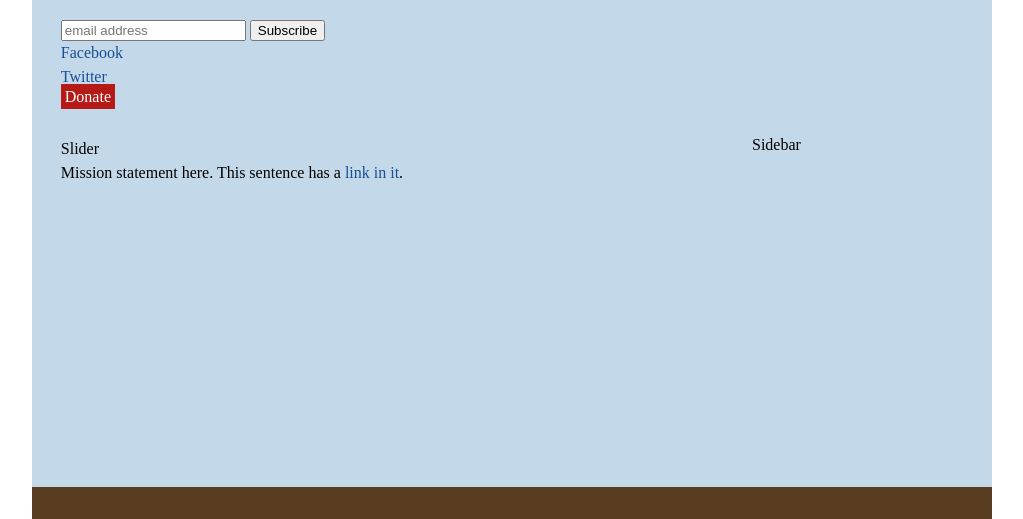
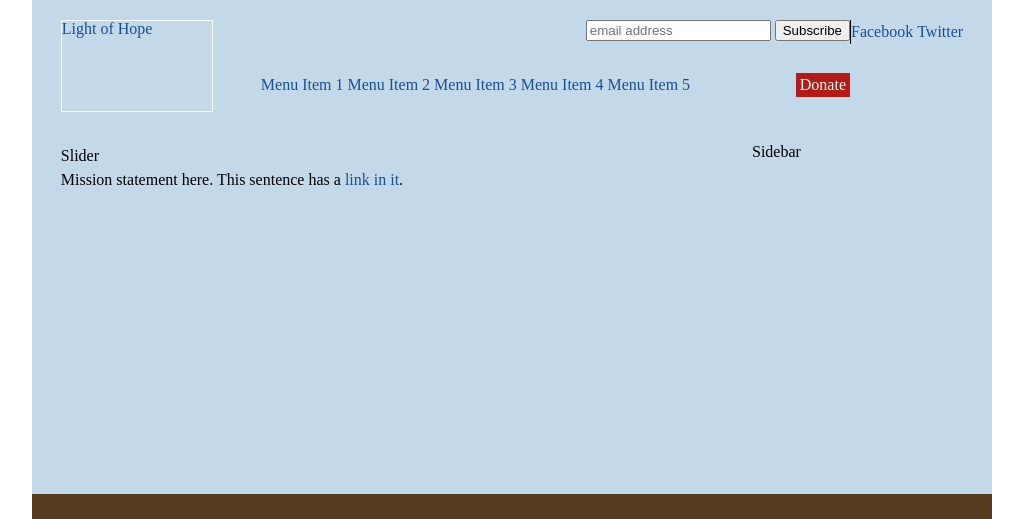
Before and after one commit to mschaefer/wp-theme-loh-neue, a WordPress theme: template home.php in a window 1280 px wide. Shown: the top 519 px of the page, without its empty margins (128-1151 px from the left). Run offline with PHP 8.4 and a stand-in for WordPress, Linux system fonts and the light colour scheme; the site name, menu and one post (Sample post) are stand-ins, and other content is empty; some libraries are stand-ins or nearby versions.

Commit message:
header layout: css

```diff
--- a/css/base.css
+++ b/css/base.css
@@ -97,15 +97,52 @@ body {
 }
 
 #header {
-  margin: 0px auto 2em;
+  margin: 0px auto;
+  position: relative;
 }
 
+  #header #logo {
+    display: block;
+    float: left;
+    width: 150px;
+    height: 90px;
+    border: 1px solid #ffffff;
+  }
+
+  #header #subscribe {
+    float: right;
+  }
+
+  #header .horiz-menu li {
+    display: inline;
+  }
+
+  #header #social-menu {
+    border-left: 1px solid #000000;
+    float: right;
+  }
+
+  #header #primary-menu {
+    float: left;
+    margin-left: 3em;
+    margin-top: 2em;
+  }
+
+    #primary-menu a:hover {
+      background-color: #ffffff;
+    }
+
+    #header .donate {
+      float: right;
+      margin-top: 2em;
+    }
+
 #footer {
-  background-color: #43311d;
   overflow: hidden;
   padding-top: 2em;
   padding-bottom: 1em;
   color: #ffffff;
+  background-color: #43311d;
   font-family: sans-serif;
 }
 
@@ -136,13 +173,13 @@ body {
       padding-right: .25em;
     }
 
-
 #home-primary {
   width: 72%;
   min-height: 350px;
   clear: left;
   float: left;
   margin-left: 3%;
+  margin-top: 2em;
 }
 
   #home-primary #slider {
@@ -156,6 +193,7 @@ body {
   width: 22%;
   float: left;
   margin-right: 3%;
+  margin-top: 2em;
 }
 
 #home-buckets {
--- a/header.php
+++ b/header.php
@@ -24,19 +24,29 @@
 <body class="<?php echo $body_class; ?>">
   <div id="content">
     <div id="header">
+      <a id="logo" href="#"><h1>Light of Hope</h1></a>
+
+      <nav id="social-menu">
+        <ul class="horiz-menu">
+          <li><a id="social-facebook" href="http://www.facebook.com/pages/Light-of-Hope-Childrens-Home-and-School/166344674228?sk=info">Facebook</a></li>
+          <li><a id="social-twitter" href="#">Twitter</a></li>
+        </ul>
+      </nav>
+
       <form id="subscribe" action="#" method="post">
         <input type="email" placeholder="email address" />
         <input type="submit" value="Subscribe" />
       </form>
 
-      <nav id="social-menu">
-        <ul>
-          <li><a id="social-facebook" href="http://www.facebook.com/pages/Light-of-Hope-Childrens-Home-and-School/166344674228?sk=info">Facebook</a></li>
-          <li><a id="social-twitter" href="#">Twitter</a></li>
+      <nav id="primary-menu">
+        <ul class="horiz-menu">
+          <li><a href="#">Menu Item 1</a></li>
+          <li><a href="#">Menu Item 2</a></li>
+          <li><a href="#">Menu Item 3</a></li>
+          <li><a href="#">Menu Item 4</a></li>
+          <li><a href="#">Menu Item 5</a></li>
         </ul>
       </nav>
-
-      <nav id="primary-menu"></nav>
       <a class="donate" href="#">Donate</a>
     </div> <!-- #header -->
 <!-- end: header -->
```
